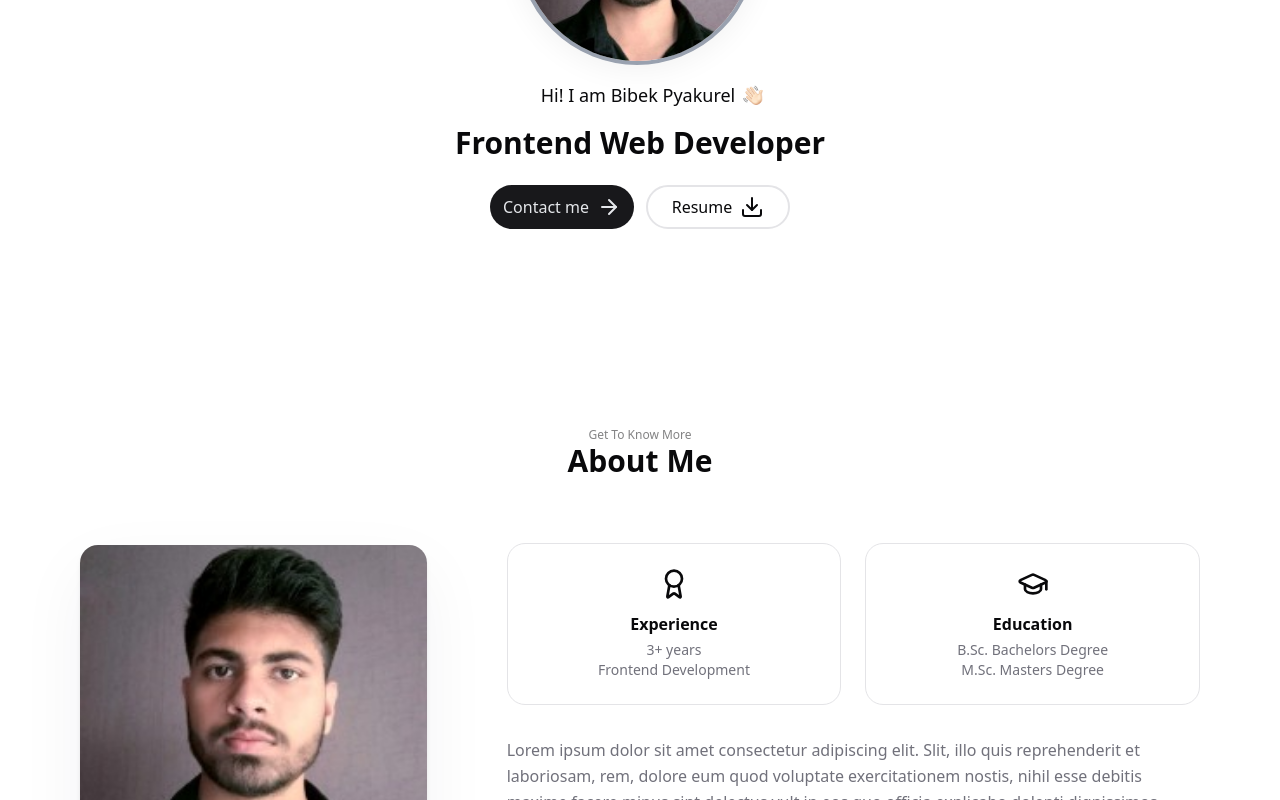
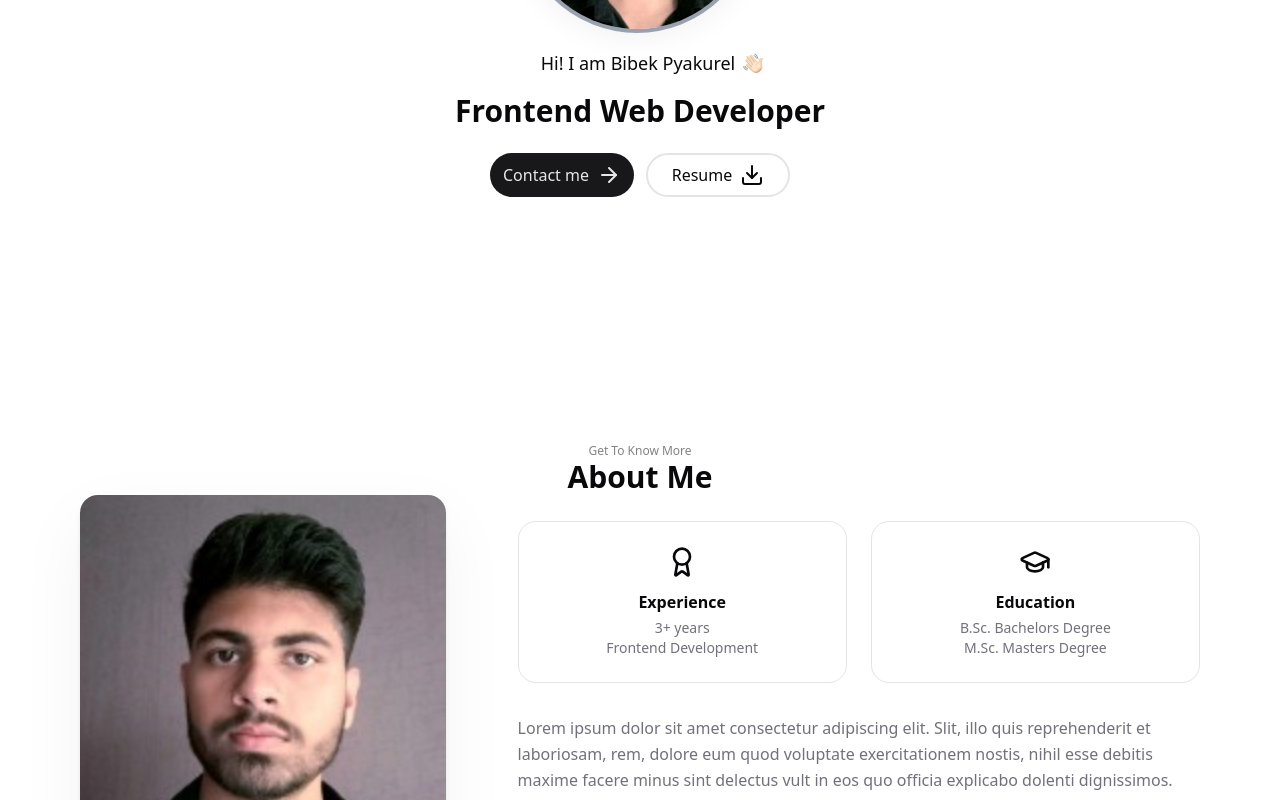
Before and after one commit to DEVELOPERBibek10/Portfolio, a React app: page / in a window 1280 px wide. Shown: the part 453-1253 px from the top of the page. Built offline with nearby package versions, Linux system fonts and the light colour scheme; the HTML template or start-up script is replaced by a standard one.

Commit message:
feat: enhance Navbar and Layout with motion effects, update About and Home sections for improved animations

```diff
--- a/src/components/Layout.tsx
+++ b/src/components/Layout.tsx
@@ -21,7 +21,7 @@ const Layout = ({ children, activeId }: LayoutProps) => {
           <Navbar activeId={activeId} isScrolled={isScrolled} />
         </header>
 
-        <main className="flex-1 pt-20">{children}</main>
+        <main className="flex-1">{children}</main>
       </div>
     </>
   );
--- a/src/components/shared/Navbar.tsx
+++ b/src/components/shared/Navbar.tsx
@@ -1,7 +1,13 @@
 import { navLinks } from "../../constants/navLinks";
 
+import { motion } from "motion/react";
 import { Button } from "../ui/button";
 import { CircleArrowUp, Code2, Moon } from "lucide-react";
+import {
+  fadeBottom,
+  fadeInLeft,
+  fadeInRight,
+} from "@/constants/motionVarients";
 
 interface NavbarProps {
   isScrolled: boolean;
@@ -17,16 +23,29 @@ const Navbar = ({ isScrolled, activeId }: NavbarProps) => {
         "bg-white/10 backdrop-blur-lg border-b border-white/10 shadow-[0_4px_30px_rgba(0,0,0,0.06)]"
       } justify-between items-center`}
     >
-      <a href="#home" className="mx-10 flex items-center gap-1">
+      <motion.a
+        href="#home"
+        initial="hidden"
+        whileInView="visible"
+        viewport={{ once: true, amount: 0.3 }}
+        variants={fadeInLeft}
+        transition={{ duration: 0.6 }}
+        className="mx-10 flex items-center gap-1"
+      >
         <span className="text-2xl font-black">Bibek</span>
         <Code2 size={30} color="red" />
-      </a>
+      </motion.a>
 
-      <ul
+      <motion.ul
         className={`w-fit ${
           !isScrolled &&
           "bg-white/10 backdrop-blur-lg border-b h-14 px-6 mt-3 rounded-full border-white/10 shadow-[0_4px_30px_rgba(0,0,0,0.07)]"
         } flex ml-32 items-center justify-center gap-4`}
+        initial="hidden"
+        whileInView="visible"
+        viewport={{ once: true, amount: 0.3 }}
+        variants={fadeBottom}
+        transition={{ duration: 0.6 }}
       >
         {navLinks.map((link) => (
           <li
@@ -36,9 +55,16 @@ const Navbar = ({ isScrolled, activeId }: NavbarProps) => {
             <a href={`#${link.path}`}>{link.label}</a>
           </li>
         ))}
-      </ul>
+      </motion.ul>
 
-      <div className="flex gap-3 items-center justify-end mx-20">
+      <motion.div
+        initial="hidden"
+        whileInView="visible"
+        viewport={{ once: true, amount: 0.3 }}
+        variants={fadeInRight}
+        transition={{ duration: 0.6 }}
+        className="flex gap-3 items-center justify-end mx-20"
+      >
         <Button variant={"ghost"} size={"icon"} className="cursor-pointer">
           <Moon size={18} />
         </Button>
@@ -51,7 +77,7 @@ const Navbar = ({ isScrolled, activeId }: NavbarProps) => {
           Contact me
           <CircleArrowUp size={18} />
         </a>
-      </div>
+      </motion.div>
     </nav>
   );
 };
--- /dev/null
+++ b/src/constants/motionVarients.ts
@@ -0,0 +1,24 @@
+export const scaleIn = {
+  hidden: { scale: 0.8, opacity: 0 },
+  visible: { scale: 1, opacity: 1 },
+};
+
+export const fadeBottom = {
+  hidden: { y: -30, opacity: 0 },
+  visible: { y: 0, opacity: 1 },
+};
+
+export const fadeInUp = {
+  hidden: { opacity: 0, y: 20 },
+  visible: { opacity: 1, y: 0 },
+};
+
+export const fadeInLeft = {
+  hidden: { opacity: 0, x: -30 },
+  visible: { opacity: 1, x: 0 },
+};
+
+export const fadeInRight = {
+  hidden: { opacity: 0, x: 30 },
+  visible: { opacity: 1, x: 0 },
+};
--- a/src/pages/About.tsx
+++ b/src/pages/About.tsx
@@ -1,63 +1,56 @@
+import { fadeInLeft, fadeInUp } from "@/constants/motionVarients";
 import { Award, GraduationCap } from "lucide-react";
 import { motion } from "motion/react";
-const fadeInUp = {
-  hidden: { opacity: 0, y: 20 },
-  visible: { opacity: 1, y: 0 },
-};
 
-const fadeInLeft = {
-  hidden: { opacity: 0, x: -30 },
-  visible: { opacity: 1, x: 0 },
-};
 const About = () => {
   return (
     <>
-      <section id="about" className="px-20 h-screen">
+      <section id="about" className="px-20 h-screen pt-24">
         <div className="container mx-auto">
           <motion.div
             initial="hidden"
             whileInView="visible"
-            viewport={{ once: false, margin: "-100px", amount: 0.3 }}
+            viewport={{ once: false, amount: 0.3 }}
             variants={fadeInUp}
             transition={{ duration: 0.5 }}
-            className="text-center mb-16"
+            className="text-center "
           >
             <p className="text-xs opacity-50 font-medium">Get To Know More</p>
             <h2 className="text-3xl font-bold">About Me</h2>
           </motion.div>
         </div>
-        <div className="flex flex-col lg:flex-row items-center gap-12 lg:gap-20">
+        <div className="flex flex-col lg:flex-row items-center justify-center gap-12 lg:gap-18">
           {/* About Image */}
           <motion.div
             initial="hidden"
             whileInView="visible"
-            viewport={{ once: false, margin: "-100px", amount: 0.3 }}
+            viewport={{ once: false, amount: 0.3 }}
             variants={fadeInLeft}
             transition={{ duration: 0.6 }}
-            className="w-full lg:w-1/3"
+            className="w-full lg:w-100"
           >
             <div className="rounded-2xl overflow-hidden shadow-[0px_1px_1px_rgba(0,0,0,0.05),0px_4px_6px_rgba(34,42,53,0.04),0_24px_68px_rgba(47,48,55,0.05),0px_2px_3px_rgba(0,0,0,0.04)]">
               <img
                 src={"/profile.jpeg"}
                 alt="About John Doe"
-                className="w-full h-80 object-cover"
+                className="w-full h-100 object-cover object-center"
               />
             </div>
           </motion.div>
 
           {/* About Content */}
-          <div className="w-full lg:w-2/3">
+          <div className="w-full lg:w-2/3 mb-6">
             {/* Info Cards */}
             <motion.div
               initial="hidden"
               whileInView="visible"
-              viewport={{ once: false, margin: "-100px", amount: 0.3 }}
+              viewport={{ once: false, amount: 0.3 }}
               variants={fadeInUp}
               transition={{ duration: 0.5, delay: 0.2 }}
               className="grid grid-cols-1 sm:grid-cols-2 gap-6 mb-8"
             >
               {/* Experience Card */}
-              <div className="bg-card rounded-2xl p-6 text-center shadow-card border border-border hover:shadow-[0px_1px_1px_rgba(0,0,0,0.05),0px_4px_6px_rgba(34,42,53,0.04),0_24px_68px_rgba(47,48,55,0.05),0px_2px_3px_rgba(0,0,0,0.04)] transition-shadow duration-300">
+              <div className="bg-card rounded-2xl p-6 text-center border border-border hover:shadow-[0px_1px_1px_rgba(0,0,0,0.05),0px_4px_6px_rgba(34,42,53,0.04),0_24px_68px_rgba(47,48,55,0.05),0px_2px_3px_rgba(0,0,0,0.04)] transition-shadow duration-300">
                 <Award className="w-8 h-8 mx-auto mb-3 text-foreground" />
                 <h3 className="font-semibold text-foreground mb-1">
                   Experience
@@ -69,7 +62,7 @@ const About = () => {
               </div>
 
               {/* Education Card */}
-              <div className="bg-card rounded-2xl p-6 text-center shadow-card border border-border hover:shadow-card-hover transition-shadow duration-300">
+              <div className="bg-card rounded-2xl p-6 text-center border border-border hover:shadow-[0px_1px_1px_rgba(0,0,0,0.05),0px_4px_6px_rgba(34,42,53,0.04),0_24px_68px_rgba(47,48,55,0.05),0px_2px_3px_rgba(0,0,0,0.04)] transition-shadow duration-300">
                 <GraduationCap className="w-8 h-8 mx-auto mb-3 text-foreground" />
                 <h3 className="font-semibold text-foreground mb-1">
                   Education
@@ -87,7 +80,7 @@ const About = () => {
             <motion.p
               initial="hidden"
               whileInView="visible"
-              viewport={{ once: false, margin: "-100px", amount: 0.3 }}
+              viewport={{ once: false, amount: 0.3 }}
               variants={fadeInUp}
               transition={{ duration: 0.5, delay: 0.3 }}
               className="text-muted-foreground leading-relaxed"
--- a/src/pages/Home.tsx
+++ b/src/pages/Home.tsx
@@ -1,19 +1,10 @@
+import { fadeBottom, scaleIn } from "@/constants/motionVarients";
 import { ArrowRight, Download } from "lucide-react";
 import { motion } from "motion/react";
 
-const scaleIn = {
-  hidden: { scale: 0.8, opacity: 0 },
-  visible: { scale: 1, opacity: 1 },
-};
-
-const fadeBottom = {
-  hidden: { y: -30, opacity: 0 },
-  visible: { y: 0, opacity: 1 },
-};
-
 const Home = () => {
   return (
-    <div id="home" className="flex items-center justify-center h-screen">
+    <div id="home" className="flex items-center justify-center h-screen pt-24">
       <div className="container mx-auto">
         <div className="flex flex-col items-center justify-center gap-4">
           <motion.div
@@ -28,12 +19,19 @@ const Home = () => {
               <img
                 src={"/profile.jpeg"}
                 alt="Bibek Pyakurel"
+                loading="lazy"
                 className="w-full h-full object-cover"
               />
             </div>
             <p className="text-base md:text-lg w-full pl-6 font-medium text-center flex items-center gap-2">
               Hi! I am Bibek Pyakurel
-              <img src={"/hand-icon.png"} width={20} height={20} alt="" />
+              <img
+                loading="lazy"
+                src={"/hand-icon.png"}
+                width={20}
+                height={20}
+                alt=""
+              />
             </p>
           </motion.div>
 
```
